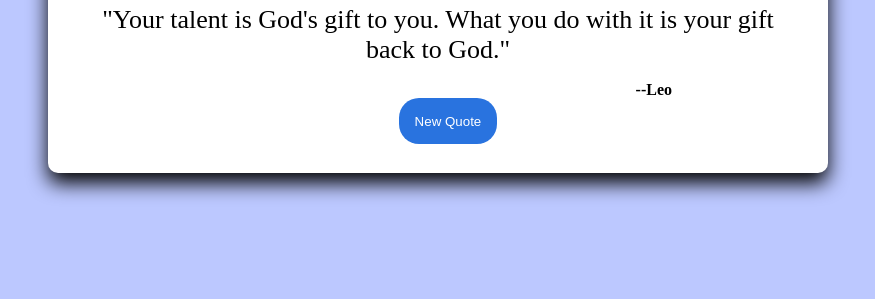
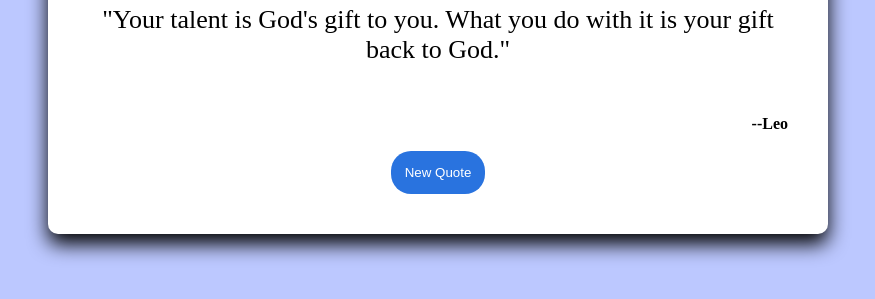
Before and after one commit to sumit00-7/Quote-Generator, a plain HTML site: page index.html in a window 1280 px wide. Shown: the part 319-618 px from the top of the page, without its empty margins (272-1147 px from the left). Drawn offline with Linux system fonts and the light colour scheme.

Commit message:
Update styles.css

```diff
--- a/styles.css
+++ b/styles.css
@@ -30,18 +30,14 @@ p{
     background-color: #2973df;
     border: none;
     color: white;
-    position: relative;
-    left: 100px;
+    margin : 0 auto;
 }
 span{
-    position: absolute;
-    right: 20%;
-    top: 200px;
     font-weight: bolder;
+    display: block;
+    width: 100%;
+    text-align: right;
 }
 button.newQuote{
-    position: absolute;
-    bottom: 10%;
-    left: 45%;
     cursor: pointer;
 }
```
